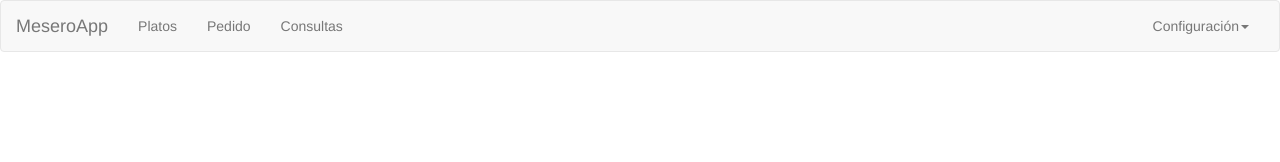
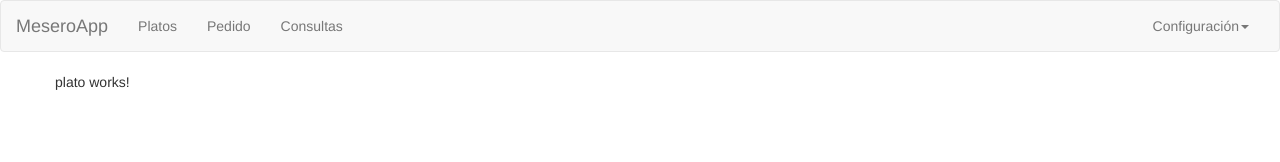
Before and after one commit to Erojas14th/ANGULAR-MeseroApp, an Angular app: page /plato in a window 1280 px wide. Shown: the top 162 px of the page. Built offline with nearby package versions, Linux system fonts and the light colour scheme.

Commit message:
Reglas de navegacion : Routing module

```diff
--- /dev/null
+++ b/src/app/app-routing.module.ts
@@ -0,0 +1,23 @@
+import { NgModule } from '@angular/core';
+import { Routes, RouterModule } from '@angular/router';
+
+import { ConsultaComponent } from './consulta/consulta.component';
+import { ConsumoComponent } from './consumo/consumo.component';
+import { PlatoComponent } from './plato/plato.component';
+
+// Navegaciones : Url y sus componentes
+const appRoutes: Routes = [
+    { path: 'plato', component: PlatoComponent},
+    { path: 'consumo', component: ConsumoComponent},
+    { path: 'consulta', component: ConsultaComponent},
+    { path: '', redirectTo: 'plato', pathMatch: 'full'}
+]
+
+@NgModule({
+    imports: [RouterModule.forRoot(appRoutes)],
+    exports: [RouterModule]
+})
+
+export class AppRoutingModule{
+
+}
--- a/src/app/app.component.html
+++ b/src/app/app.component.html
@@ -1,2 +1,11 @@
 <app-header></app-header>
+
+<div class="container">
+    <div class="row">
+        <div class="cols-md-12">
+            <router-outlet></router-outlet>
+        </div>
+    </div>
+</div>
+
 <app-footer></app-footer>
--- a/src/app/header/header.component.html
+++ b/src/app/header/header.component.html
@@ -6,9 +6,9 @@
 
     <div class="collapse navbar-collapse">
       <ul class="nav navbar-nav">
-        <li><a class="nav-link">Platos</a></li>
-        <li><a class="nav-link" >Pedido</a></li>
-        <li><a class="nav-link" >Consultas</a></li>
+        <li><a routerLink="/plato">Platos</a></li>
+        <li><a routerLink="/consumo">Pedido</a></li>
+        <li><a routerLink="/consulta">Consultas</a></li>
       </ul>
 
       <div class="nav navbar-nav navbar-right">
```
Also changed, not shown: src/app/app.module.ts (+7 -2 lines).
